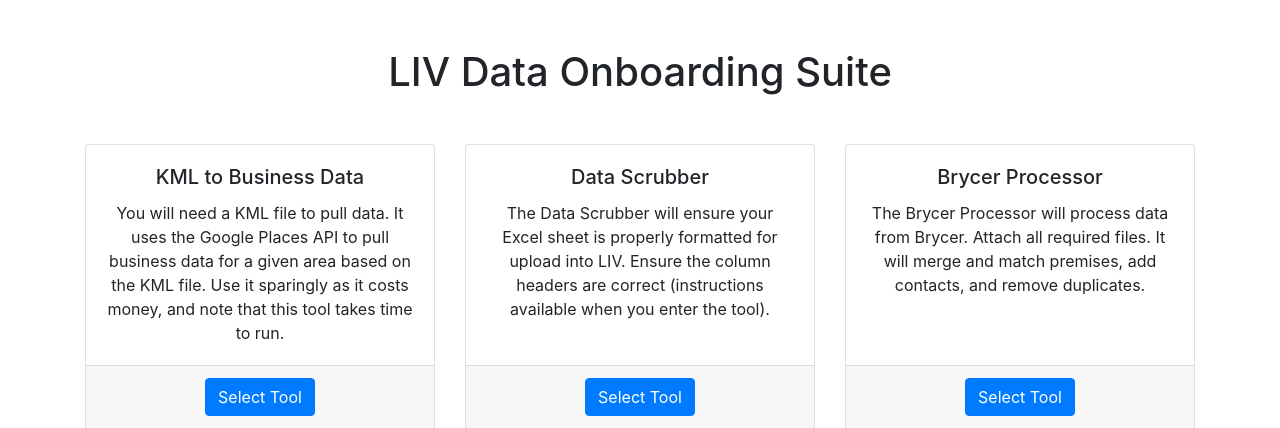
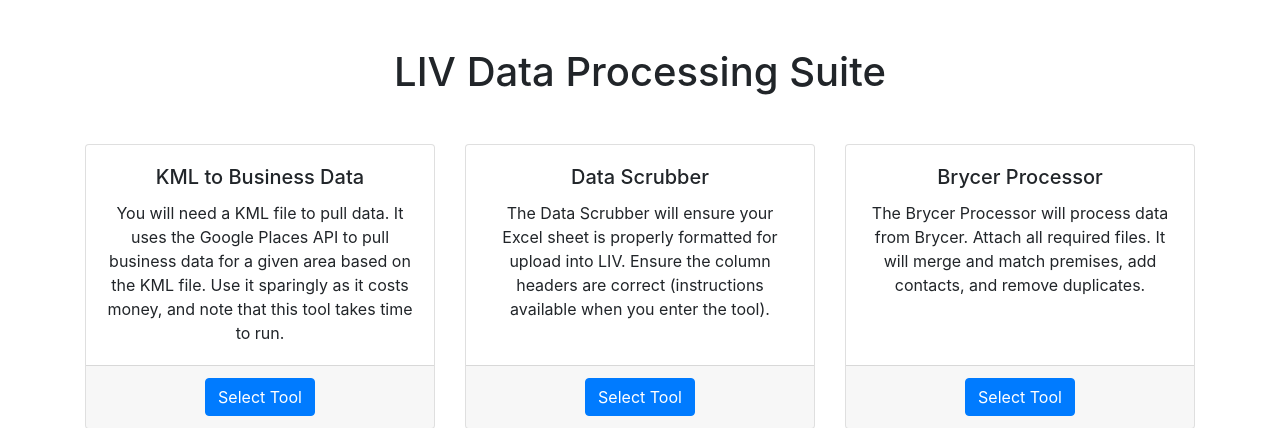
Before and after one commit to noahredford/liv-data-processing-suite, a Django app: page / in a window 1280 px wide. Shown: the top 428 px of the page. Run offline with Django 4.2, Linux system fonts and the light colour scheme; some libraries are stand-ins or nearby versions.

Commit message:
edited dashboard header and brycer button

```diff
--- a/onboarding/templates/onboarding/brycer_processor.html
+++ b/onboarding/templates/onboarding/brycer_processor.html
@@ -50,7 +50,7 @@
                                 </div>
                             </div>
 
-                            <button type="submit" class="btn btn-primary">Process</button>
+                            <button type="submit" class="btn btn-primary btn-block">Process Data</button>
                         </form>
                         {% endif %}
                         <a href="{% url 'dashboard' %}" class="btn btn-secondary btn-block mt-3">Back to Dashboard</a>
--- a/onboarding/templates/onboarding/dashboard.html
+++ b/onboarding/templates/onboarding/dashboard.html
@@ -3,7 +3,7 @@
 <head>
     <meta charset="UTF-8">
     <meta name="viewport" content="width=device-width, initial-scale=1.0">
-    <title>LIV Data Onboarding Suite</title>
+    <title>LIV Data Processing Suite</title>
     <link rel="stylesheet" href="https://stackpath.bootstrapcdn.com/bootstrap/4.5.2/css/bootstrap.min.css">
     <style>
         .card-equal-height {
@@ -18,7 +18,7 @@
 </head>
 <body>
     <div class="container mt-5">
-        <h1 class="text-center">LIV Data Onboarding Suite</h1>
+        <h1 class="text-center">LIV Data Processing Suite</h1>
         <div class="row mt-5">
             <!-- KML to Business Data Card -->
             <div class="col-md-4 d-flex align-items-stretch">
```
